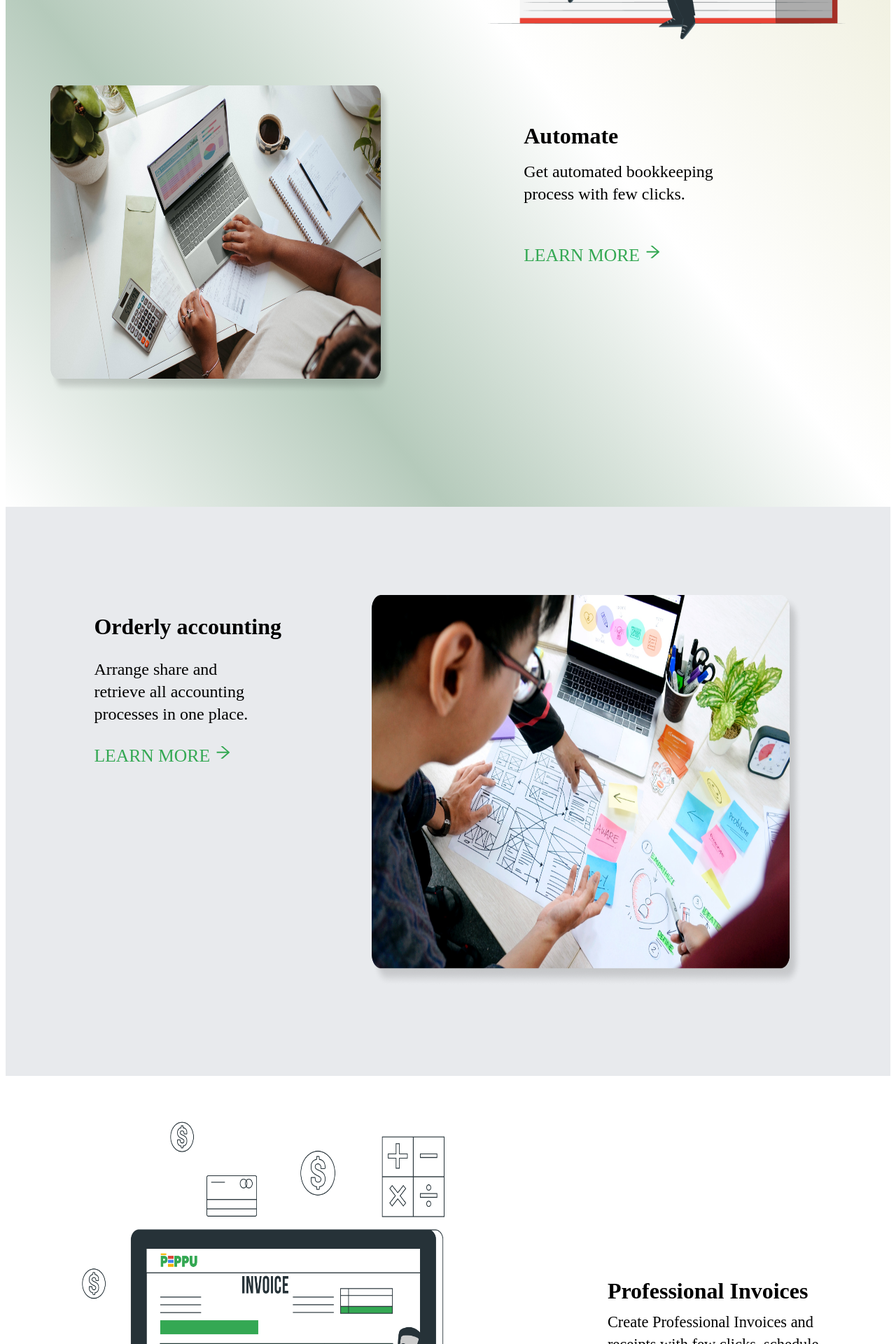
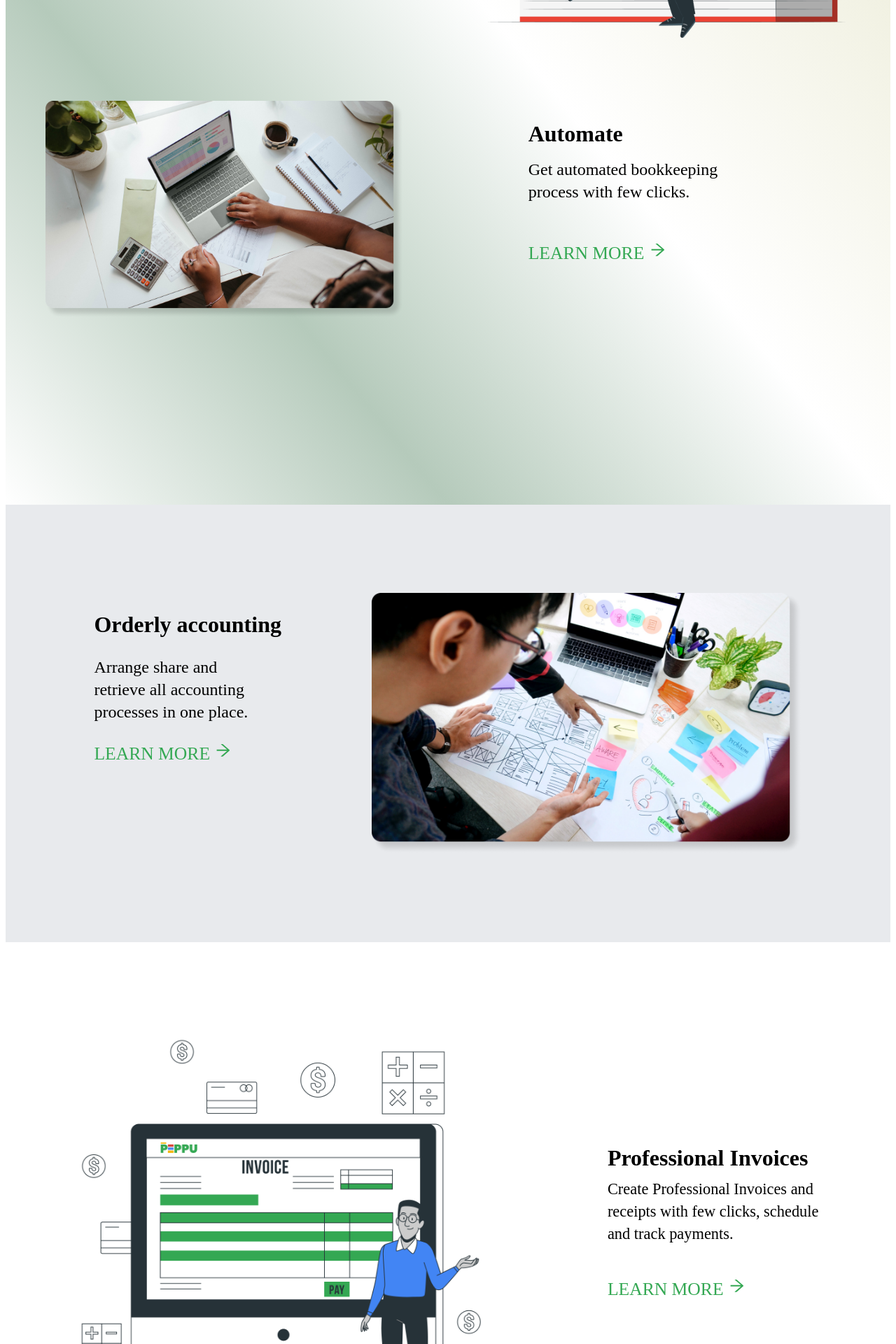
Before and after one commit to Peppu-Group/Peppu-books-frontend, a React (Vite) app: page / in a window 1280 px wide. Shown: the part 880-2800 px from the top of the page at 70% size. Built offline with nearby package versions, Linux system fonts and the light colour scheme.

Commit message:
image sizing

```diff
--- a/src/App.css
+++ b/src/App.css
@@ -1,16 +1,11 @@
 /*General style starts */
 
-*{
 
-}
 p{
     line-height: 2rem;
 }
-.root,h1,h2,h3,h5,p,button,input{
-    font-family: 'poppins' sans-serif;
-}
-h2{
-
+.root{
+    font-size: 62.4%;
 }
 /* General Style ends Here*/
 
@@ -152,8 +147,9 @@ a{
     font-size: 200%;
 }
 .image img{
-    width:40vw;
-    height: 65vh;
+    width: 40vw;
+    height:65vh;
+
 }
 
 .Automate-container{
@@ -169,8 +165,9 @@ a{
 }
 
 .computerman img{
-    width: 38vw;
-    height: 55vh;
+    width: 40vw;
+    margin-top: 5%;
+
 
 }
 .Automate h2{
@@ -213,7 +210,6 @@ a{
 }
 .orderly-accounting-container img{
     width: 48vw;
-    height: 70vh;
 }
 .orderly-accounting p{
     font-size: 1.5rem;
@@ -233,7 +229,7 @@ a{
 }
 .professional-invoice-container img{
     width: 45vw;
-    height: 90%;
+   margin-top: 2%;
     margin: auto 2% auto 5%;
 }
 .professional-invoice{
@@ -277,9 +273,12 @@ a{
 .easy-to-use{
     background-color:#202124 ;
     opacity: 52%;
-    width: 24vw;
-    height: 65vh;
+    width: 24%;
+    height: 65%;
     border-radius: 5%;
+}
+.easy-to-use.last{
+    padding-bottom: 3%;
 }
 .easy-to-use p{
     text-align: center;
@@ -314,6 +313,9 @@ a{
 .hear-from h2{
     margin-top: 8%;
     font-size: 2rem;
+}
+.first-testimony h4{
+    font-size: 1.2rem;
 }
 .first-testimony{
     display: flex;
--- a/src/Pages/Homepage.jsx
+++ b/src/Pages/Homepage.jsx
@@ -59,7 +59,7 @@ const Homepage = () => {
                       <div className='icon'>
                          <MdLibraryAddCheck />
                       </div>
-                        <p>Create estimates, convert to <br/> quotes.</p>
+                        <p>Create estimates,&nbsp;convert to <br/> quotes.</p>
                     </div>
 
 
@@ -160,7 +160,7 @@ const Homepage = () => {
               <p>With us you are <br/> sure of a safe <br/> account and <br/> good record<br/> keeping of your <br/> invoices.</p>
             </div>
 
-            <div className='easy-to-use'>
+            <div className='easy-to-use last'>
               <div className='easy-to-use-icon'>
                 <GiHumanTarget/>
               </div>
```
